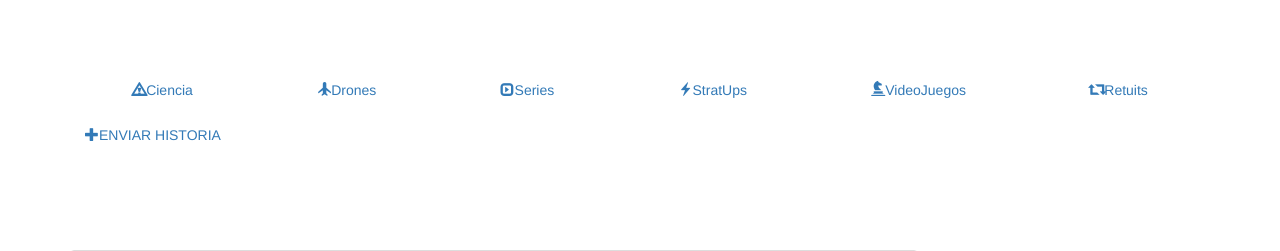
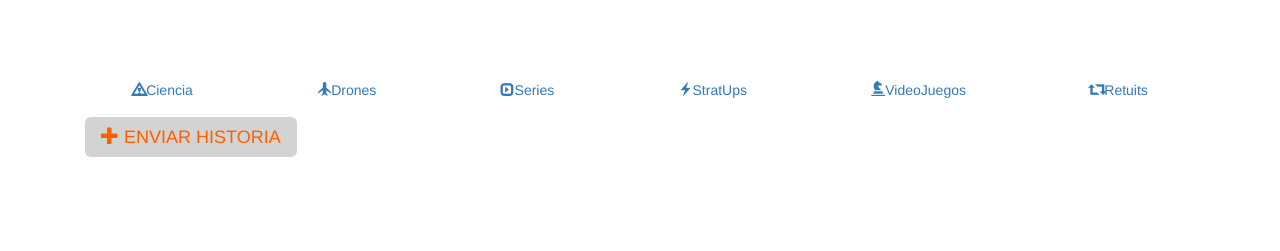
Before and after one commit to aaronFdez/meneame, a Yii app: template views/site/index.php in a window 1280 px wide. Shown: the top 251 px of the page. Run offline with PHP 8.4 and a stand-in for Yii, Linux system fonts and the light colour scheme; the template is opened without the code that fills it, so the values that code supplies are empty; some libraries are stand-ins or nearby versions.

Commit message:
color a navbar

```diff
--- a/views/layouts/main.php
+++ b/views/layouts/main.php
@@ -17,6 +17,22 @@ AppAsset::register($this);
 <head>
     <meta charset="<?= Yii::$app->charset ?>">
     <meta name="viewport" content="width=device-width, initial-scale=1">
+    <style media="screen">
+        .my-navbar {
+            background-color: #fc6000;
+            color: white;
+        }
+
+        .navbar-text {
+            background-color: lightgrey;
+        }
+
+        p.navbar-text a {
+            color: #fc6000;
+            background-color: lightgrey;
+        }
+
+    </style>
     <?= Html::csrfMetaTags() ?>
     <title><?= Html::encode($this->title) ?></title>
     <?php $this->head() ?>
@@ -30,7 +46,7 @@ AppAsset::register($this);
         'brandLabel' => 'Meneame',
         'brandUrl' => Yii::$app->homeUrl,
         'options' => [
-            'class' => 'navbar-inverse navbar-fixed-top',
+            'class' => 'my-navbar navbar-fixed-top',
         ],
     ]);
     echo Nav::widget([
@@ -70,9 +86,9 @@ AppAsset::register($this);
             <li><a href="#"><span class="glyphicon glyphicon-retweet" aria-hidden="true">
             </span>Retuits</a></li>
         </ul>
-        <p class="navbar-text navbar-left"><a href="">
+        <p class="navbar-text navbar-left"><a href="" class="my-btn btn-lg btn-primary" role="button">
             <span class="glyphicon glyphicon-plus" aria-hidden="true">
-            </span>ENVIAR HISTORIA</a></p>
+            </span> ENVIAR HISTORIA</a></p>
     </div>
 
     <div class="container">
--- a/web/css/site.css
+++ b/web/css/site.css
@@ -19,6 +19,10 @@ body {
     background-color: #f5f5f5;
     border-top: 1px solid #ddd;
     padding-top: 20px;
+}
+
+.my-navbar {
+    background-color: orange !important;
 }
 
 .jumbotron {
```
